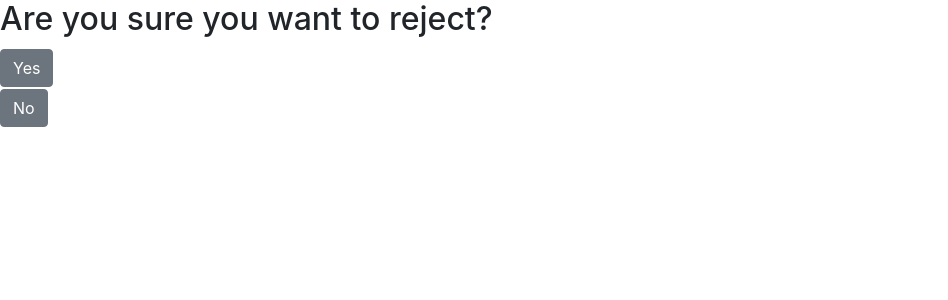
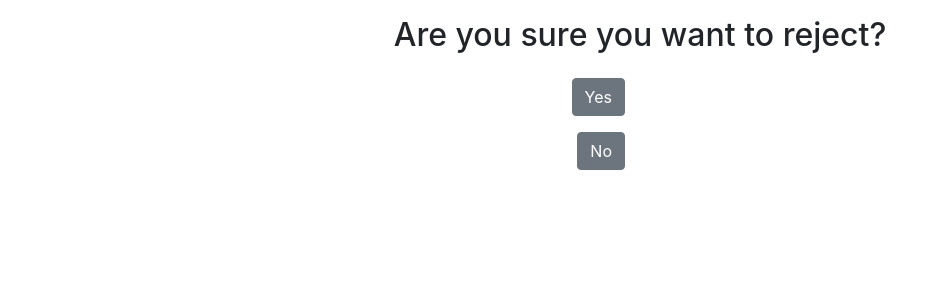
Before and after one commit to shreyaskshastry/spoc_manager, a Django app: page /reject/4/ in a window 1280 px wide. Shown: the part 56-356 px from the top of the page, without its empty margins (0-948 px from the left). Run offline with Django 3.2, Linux system fonts and the light colour scheme; a user stored in the database is signed in; data comes from the database, SQL or seed files in the repository; both versions use the stored data as it was after the commit; some libraries are stand-ins or nearby versions.

Commit message:
made some changes to UI

```diff
--- a/templates/spoc/confirm_reject.html
+++ b/templates/spoc/confirm_reject.html
@@ -3,11 +3,19 @@
 Confirm Reject PAGE
 {%endblock%}
 
-{%block content%}
-<h2> Are you sure you want to reject?<h2>
+{%block content%}<div>
+    <p>
+    <p>
+    <p>
+    <text><h2 style="text-align:center">Are you sure you want to reject?</h2></text>
+</div>
+<div class="col-md-6 mt-4 text-right">
 <form method="POST">
     {% csrf_token %}
-    <td><button type="submit" class="btn btn-secondary text-right" onclick="location.href='{% url 'admin-view' %}'">Yes</button></td>
+    <button type="submit" class="btn btn-secondary text-right" onclick="location.href='{% url 'admin-view' %}'">Yes</button>
 </form>
-<td><button type="button" class="btn btn-secondary text-right" onclick="location.href='{% url 'admin-view' %}'">No</button></td>
+<p>
+    <p>
+<button type="button" class="btn btn-secondary text-right" onclick="location.href='{% url 'admin-view' %}'">No</button>
+</div>
 {%endblock%}
```
Also changed, not shown: templates/spoc/confirm_delete.html (+12 -3 lines), db.sqlite3.
